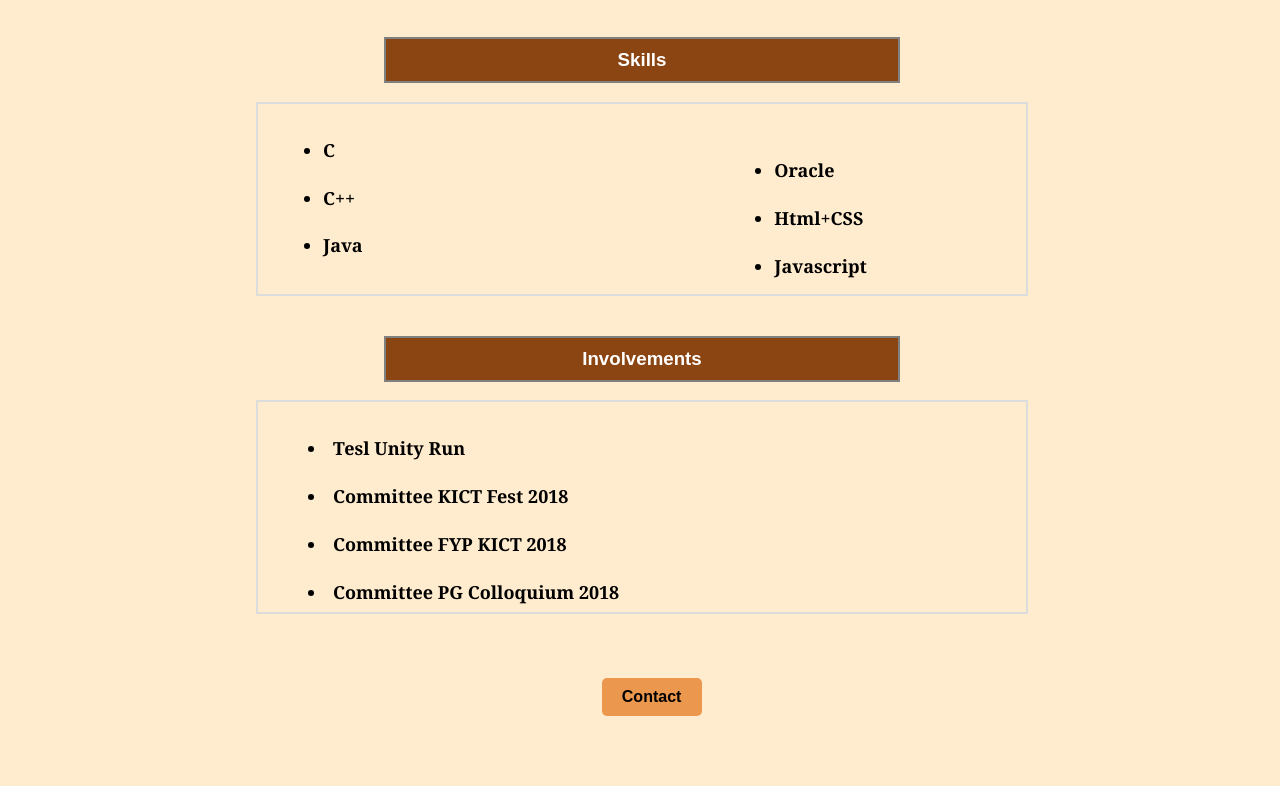
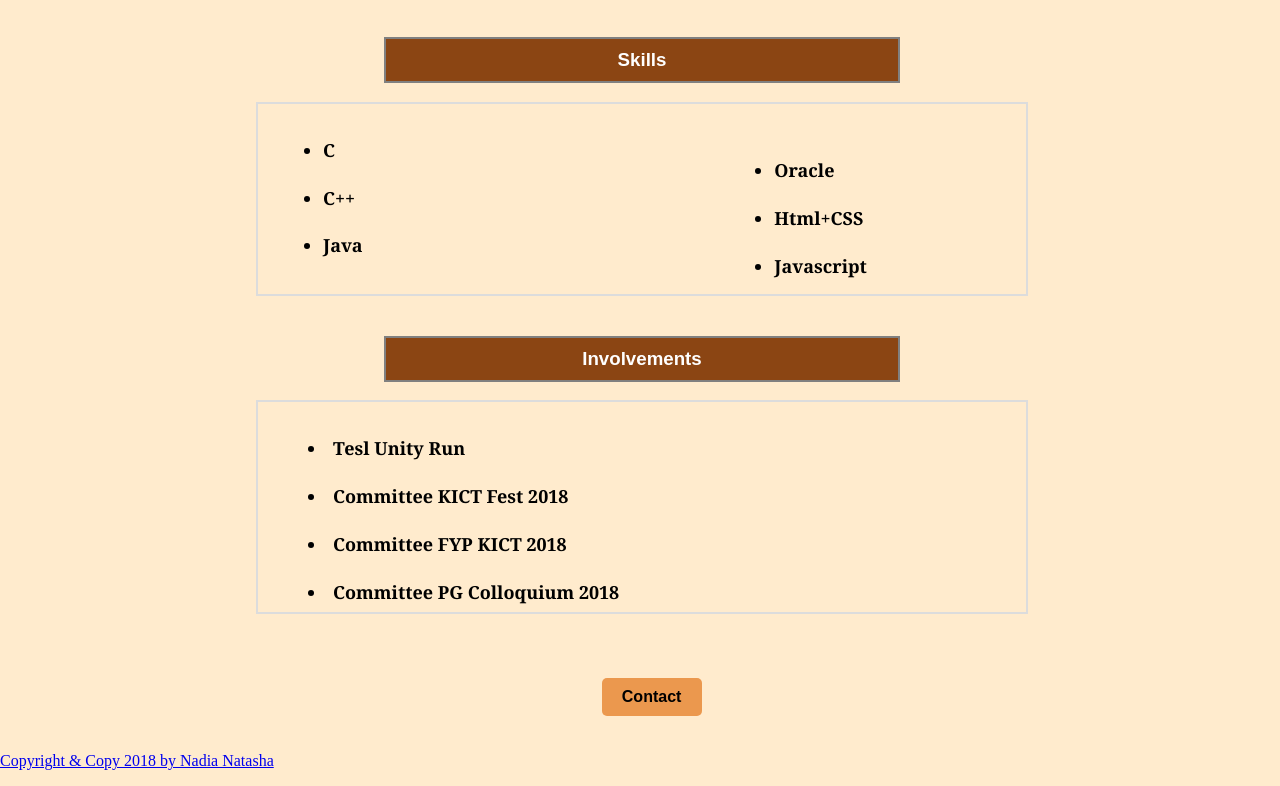
Before and after one commit to nadianatasha/nadianatasha.github.io, a plain HTML site: page index.html in a window 1280 px wide. Shown: the part 1556-2342 px from the top of the page. Before the commit the page ends 2292 px from the top, so only its background shows below. Drawn offline with Linux system fonts and the light colour scheme; a script that the page names is missing.

Commit message:
Update index.html

```diff
--- a/index.html
+++ b/index.html
@@ -218,5 +218,11 @@ function closeNav() {
     }
     </script>
 
+
+        <footer>
+          <p>Copyright & Copy 2018 by Nadia Natasha</p>
+        </footer>
+
+
   </body>
 </html>
```
